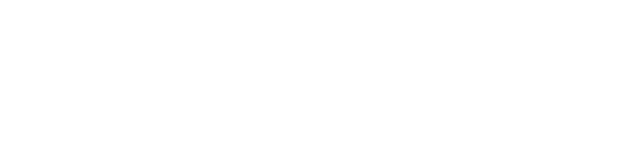
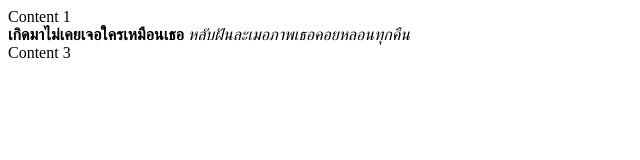
Before and after one commit to SkywalkerGK/JavaScript, a plain HTML site: page index.html in a window 1280 px wide. Shown: the whole page, without its empty margins (0-640 px from the left). Drawn offline with Linux system fonts and the light colour scheme.

Commit message:
Javascript-HTML

```diff
--- a/index.html
+++ b/index.html
@@ -1,9 +1,13 @@
 <!DOCTYPE html>
 <html>
-<head>
-    <title>Page Title</title>
-</head>
-<body>
-    <script src='index.js'></script>
-</body>
+    <head>
+        <meta charset="utf-8">
+        <title>Index</title>
+    </head>
+    <body>
+        <div id="content-1">Content 1</div>
+        <div id="content-2">Content 2</div>
+        <div id="content-3">Content 3</div>
+        <script src="index.js"></script>
+    </body>
 </html>
--- a/index.js
+++ b/index.js
@@ -1,11 +1,4 @@
-function getPyrmidArea(length,width,height) {
-    let base = length * width
-    let pyraminVolume = 1/3 * base * height
-    console.log(pyraminVolume)
-    return pyraminVolume
-}
-
-let area1 = getPyrmidArea(2,2,3)
-let area2 = getPyrmidArea(4,5,6)
-
-console.log('Area 1 = ' + area1 + ' Area 2 = ' + area2)
+let content2 = document.getElementById('content-2')
+let textHtml = '<b>เกิดมาไม่เคยเจอใครเหมือนเธอ</b>'
+textHtml += ' <i>หลับฝันละเมอภาพเธอคอยหลอนทุกคืน</i> '
+content2.innerHTML = textHtml;
```
